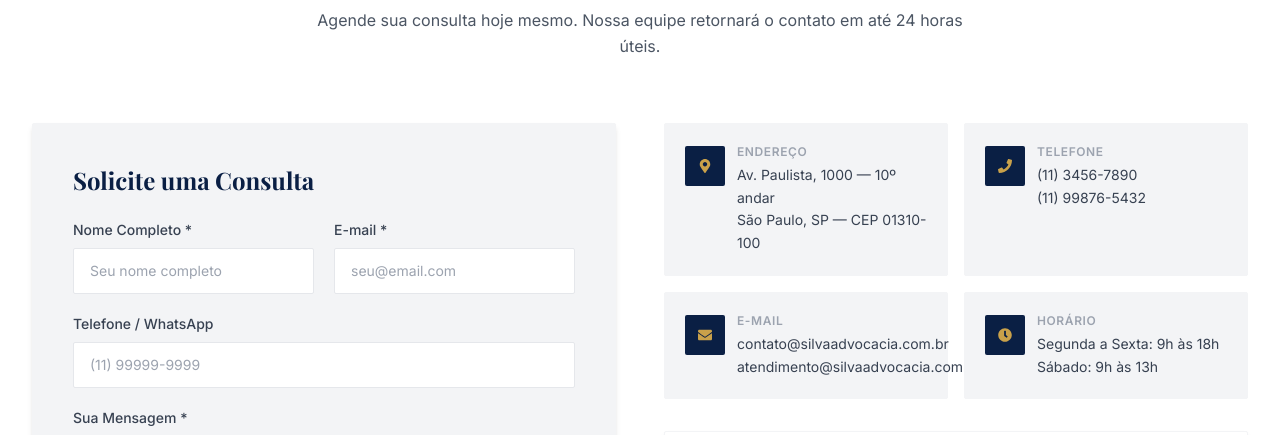
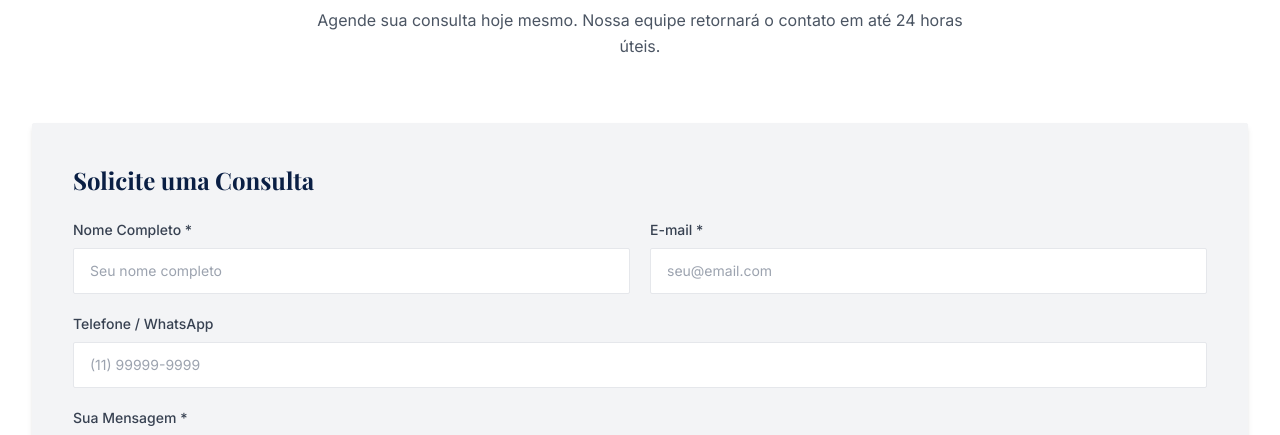
Before and after one commit to vncsvgr/site-adv-1, a React (Vite) app: page / in a window 1280 px wide. Shown: the part 6080-6515 px from the top of the page. Built offline with nearby package versions, Linux system fonts and the light colour scheme; grey boxes are pictures that could not be loaded; a web font is replaced by a local one.

Commit message:
alteração sessão contato

```diff
--- a/src/components/Contact.jsx
+++ b/src/components/Contact.jsx
@@ -59,7 +59,7 @@ export default function Contact() {
           </p>
         </div>
 
-        <div className="grid lg:grid-cols-2 gap-12 items-start">
+        <div className="grid lg:grid-cols-1 gap-6 items-start">
           {/* Form */}
           <div className="animate-left">
             {submitted ? (
@@ -193,7 +193,7 @@ export default function Contact() {
           {/* Info + Map */}
           <div className="animate-right space-y-8">
             {/* Contact info cards */}
-            <div className="grid sm:grid-cols-2 gap-4">
+            <div className="grid sm:grid-cols-2 gap-5">
               {contactInfo.map((info) => {
                 const Icon = info.icon
                 return (
```
